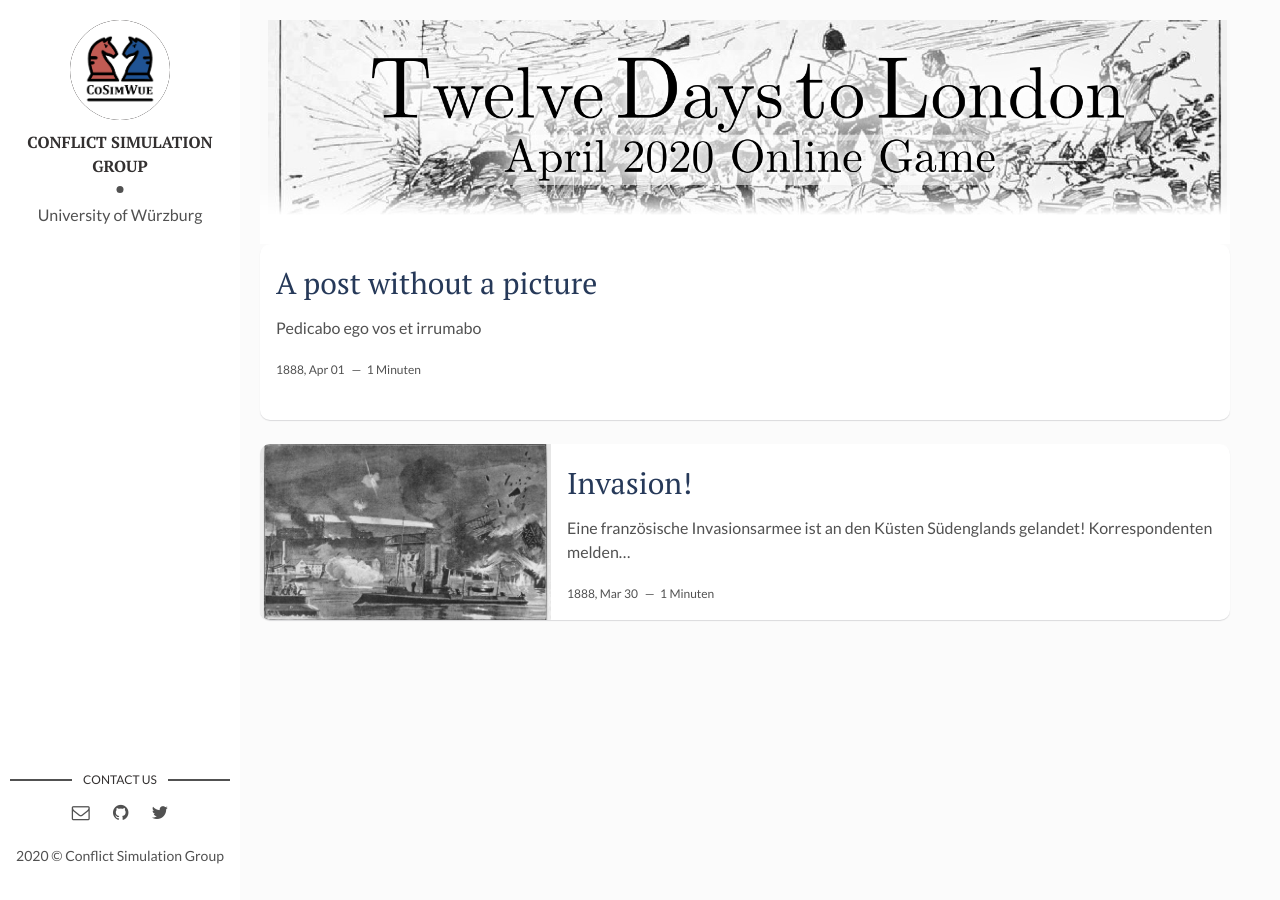
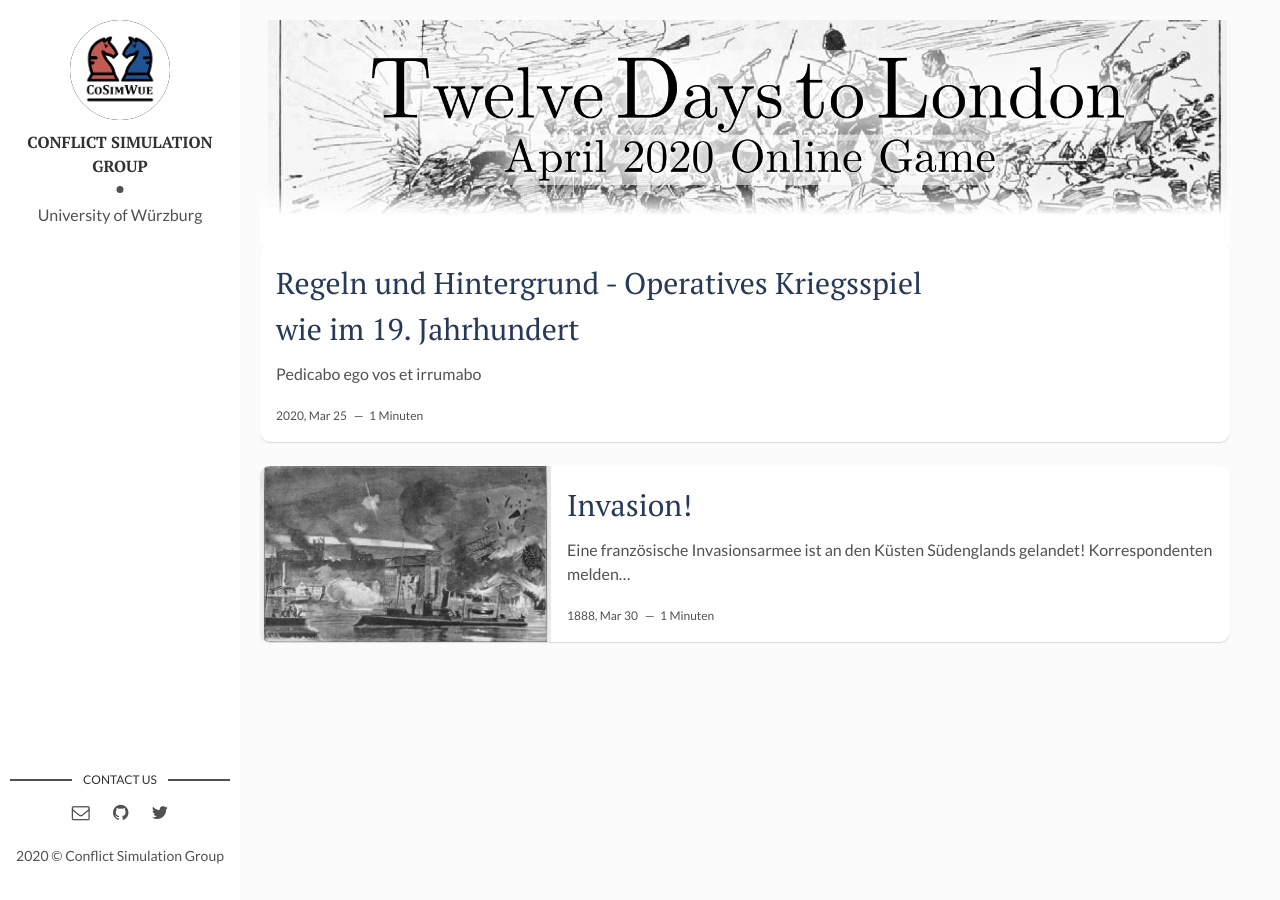
Before and after one commit to cosimwue/TDTL2020, a Jekyll site: the page built from index.html, in a window 1280 px wide. Built offline with Jekyll 4.4.1, drawn with Linux system fonts in a browser that asks for light colours; the list of posts is cut into pages by our own code.

Commit message:
file for intro

```diff
--- a/_layouts/main.html
+++ b/_layouts/main.html
@@ -12,6 +12,7 @@ layout: default
       <p>{{site.about-author}}</p>
     </div>
   </header> <!-- End Header -->
+
 
   <footer>
     <section class="contact">
--- a/_posts/1888-04-01-nopicture.markdown
+++ b/_posts/2020-03-25-intro.markdown
@@ -1,7 +1,7 @@
 ---
 layout: post
-title: A post without a picture
-date: 1888-04-01 13:32:20 +0300
+title: Regeln und Hintergrund - Operatives Kriegsspiel wie im 19. Jahrhundert
+date: 2020-03-25 13:32:20 +0300
 description:
 img: # Add image post (optional)
 fig-caption: # Add figcaption (optional)
--- a/index.html
+++ b/index.html
@@ -6,7 +6,7 @@ layout: main
 
     <div class="page-cover-image">
       <figure>
-        <a href={{"https://cosimwue.github.io" | append: site.baseurl}}><img class="page-image" src={{"/assets/img/title.png" | prepend: site.baseurl}} alt="Twelve Days to London">
+        <a href={{"https://cosimwue.github.io" | append: site.baseurl}}><img class="page-image" src={{"/assets/img/title.png" | prepend: site.baseurl}} alt="Twelve Days to London"></a>
       </figure>
     </div>
 
```
